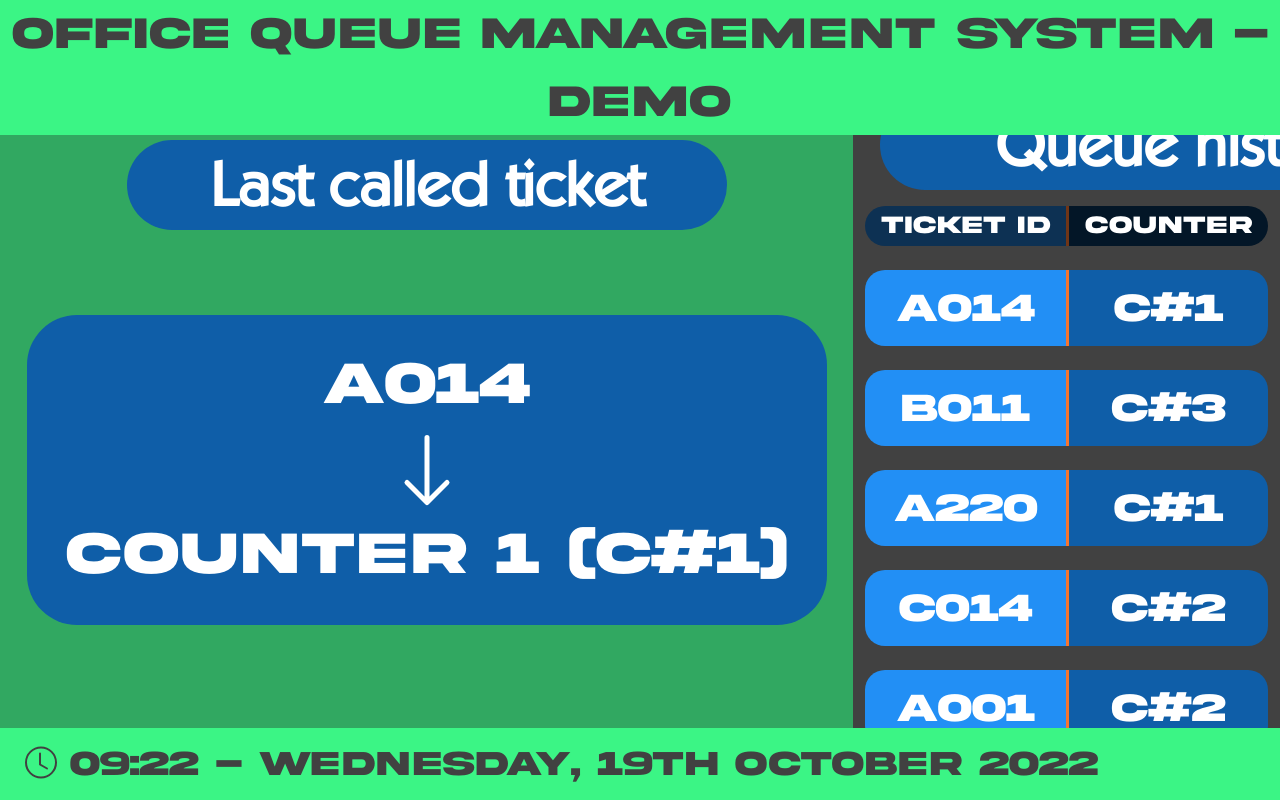
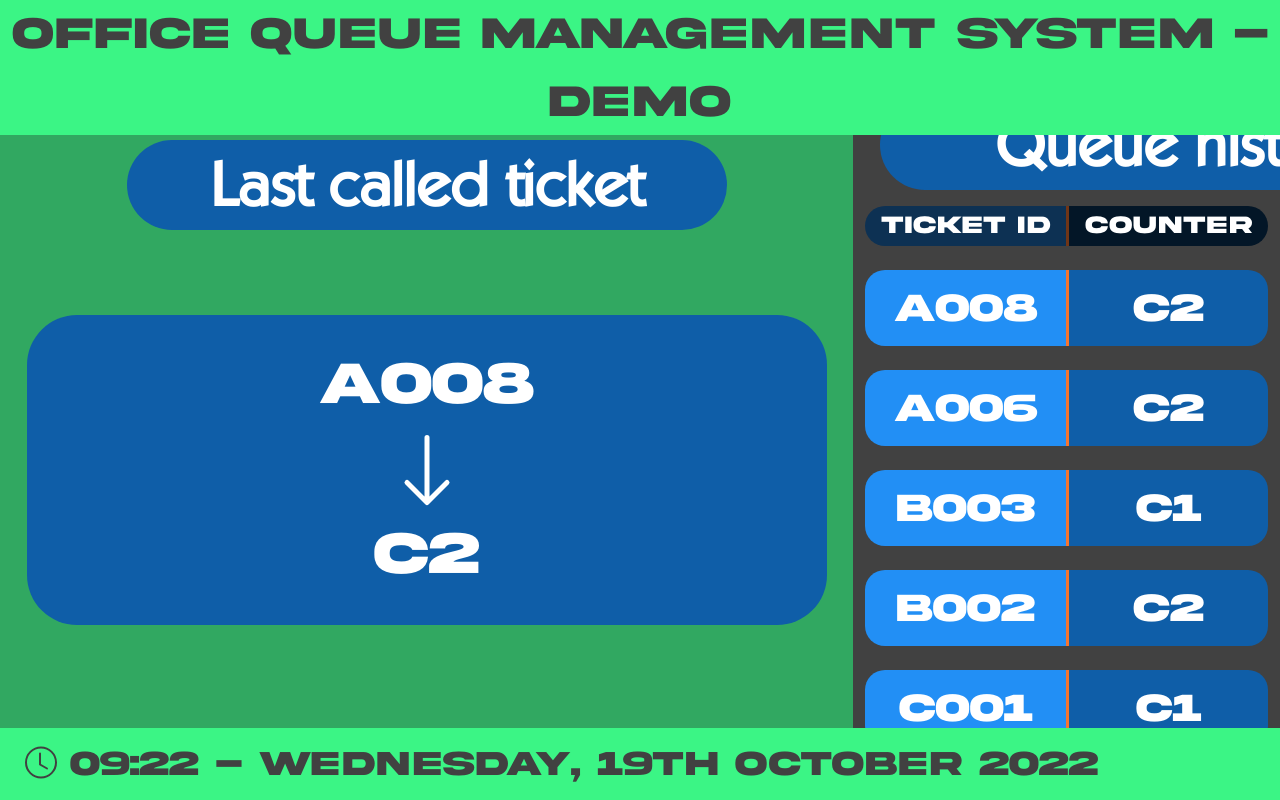
Before and after one commit to polito-SE2-TEAM-20/softeng2-OfficeQueueManagementSystem, a React (Create React App) app in the folder front-end/: page /mainscreen in a window 1280 px wide. Shown: the top 800 px of the page. Built offline with nearby package versions, Linux system fonts and the light colour scheme.

Commit message:
dev: implemented last 5 tickets as fake tickets waiting for the back-end service

```diff
--- a/front-end/src/client-stand/API/api-client-stand.js
+++ b/front-end/src/client-stand/API/api-client-stand.js
@@ -10,22 +10,10 @@ async function getServiceTypes() {
 }
 
 async function issueNewTicket(serviceCode) {
-    const response = await fetch(
-        'http://se2-queue-backend.germangorodnev.com/ticketsCount',
-        {
-            method: "GET"
-        }
-    )
-
-    const nextIndex = (await response.json().tickets.lenght) + 1
-    const ticket = {
-        serviceCode: serviceCode
-    }
-
-    await fetch('http://se2-queue-backend.germangorodnev.com/issueTicket', {
+    const response = await fetch('http://se2-queue-backend.germangorodnev.com/queues/newTicket', {
         method: "POST",
         headers: { 'Content-type': 'application/json' },
-        body: JSON.stringify(ticket)
+        body: JSON.stringify({service:serviceCode})
     })
 }
 
--- a/front-end/src/main-screen/MSNewTicket.js
+++ b/front-end/src/main-screen/MSNewTicket.js
@@ -4,17 +4,19 @@ import Col from 'react-bootstrap/Col'
 import { useState, useEffect } from 'react'
 
 const MSNewTicket = (props) => {
-    const [s, setS] = useState(false);
+    const [newTicketAnimation, setNewTicketAnimation] = useState(false);
 
+    /*
     useEffect(() => {
         setTimeout(() => {
-            setS(true)
+            setNewTicketAnimation(true)
 
             setTimeout(() => {
-                setS(false)
+                setNewTicketAnimation(false)
             }, 2*1000)
         }, 1000*3)
     }, []);
+    */
 
     return (
         <>
@@ -25,9 +27,9 @@ const MSNewTicket = (props) => {
                     </Col>
                 </Row>
             </Container>
-            <div class={`newTicketBox center ${s?"transparencyAnimation":""}`}>
+            <div class={`newTicketBox center ${newTicketAnimation ? "transparencyAnimation" : ""}`}>
                 <div class="newTicketText">
-                    A014
+                    {props.listOfTickets[0].ticketCode}
                 </div>
                 <div style={{ color: "#ffffff" }}>
                     <svg xmlns="http://www.w3.org/2000/svg" width="80" height="80" fill="currentColor" class="bi bi-arrow-down" viewBox="0 0 16 16">
@@ -35,7 +37,7 @@ const MSNewTicket = (props) => {
                     </svg>
                 </div>
                 <div class="newTicketText">
-                    Counter 1 (C#1)
+                    {props.listOfTickets[0].counterID}
                 </div>
             </div>
         </>
--- a/front-end/src/main-screen/MainScreenWrapper.js
+++ b/front-end/src/main-screen/MainScreenWrapper.js
@@ -5,8 +5,17 @@ import Col from 'react-bootstrap/esm/Col';
 import TimeAndDate from './TimeAndDate'
 import QueueHistory from './QueueHistory';
 import OQMS from './OQMS';
+import { useState, useEffect } from 'react'
 
 const MainScreenWrapper = () => {
+    const [listOfTickets, setListOfTickets] = useState([
+        { ticketCode: "A008", counterID: "C2" },
+        { ticketCode: "A006", counterID: "C2" },
+        { ticketCode: "B003", counterID: "C1" },
+        { ticketCode: "B002", counterID: "C2" },
+        { ticketCode: "C001", counterID: "C1" },
+    ]);
+
     return (
         <Container fluid>
             <Row>
@@ -14,10 +23,10 @@ const MainScreenWrapper = () => {
             </Row>
             <Row style={{ minHeight: "100vh" }}>
                 <Col className='col-8' style={{ backgroundColor: "#31A861" }}>
-                    <MSNewTicket />
+                    <MSNewTicket listOfTickets={listOfTickets} />
                 </Col>
                 <Col className='col-4' style={{ backgroundColor: "#414141" }}>
-                    <QueueHistory />
+                    <QueueHistory listOfTickets={listOfTickets} />
                 </Col>
             </Row>
             <TimeAndDate />
--- a/front-end/src/main-screen/QueueHistory.js
+++ b/front-end/src/main-screen/QueueHistory.js
@@ -8,37 +8,24 @@ const QueueHistory = (props) => {
     return (
         <>
             <p class="sectionTitleRight" style={{ color: "#ffffff", marginTop: "100px" }}>Queue history</p>
-            <Table style={{borderCollapse: 'collapse'}}>
+            <Table style={{ borderCollapse: 'collapse' }}>
                 <thead>
                     <th className="leftQueueHeader">TICKET ID</th>
                     <th className="rightQueueHeader">COUNTER</th>
                 </thead>
                 <br></br>
                 <tbody>
-                    <tr>
-                        <td style={{backgroundColor: "#228FF5", borderTop: 'none', borderBottom: 'none'}} className="leftQueueItem">A014</td>
-                        <td style={{backgroundColor: "#0F5EA8", borderTop: 'none', borderBottom: 'none'}} className="rightQueueItem">C#1</td>
-                    </tr>
-                    <br></br>
-                    <tr>
-                        <td style={{backgroundColor: "#228FF5", borderTop: 'none', borderBottom: 'none'}} className="leftQueueItem">B011</td>
-                        <td style={{backgroundColor: "#0F5EA8", borderTop: 'none', borderBottom: 'none'}} className="rightQueueItem">C#3</td>
-                    </tr>
-                    <br></br>
-                    <tr>
-                        <td style={{backgroundColor: "#228FF5", borderTop: 'none', borderBottom: 'none'}} className="leftQueueItem">A220</td>
-                        <td style={{backgroundColor: "#0F5EA8", borderTop: 'none', borderBottom: 'none'}} className="rightQueueItem">C#1</td>
-                    </tr>
-                    <br></br>
-                    <tr>
-                        <td style={{backgroundColor: "#228FF5", borderTop: 'none', borderBottom: 'none'}} className="leftQueueItem">C014</td>
-                        <td style={{backgroundColor: "#0F5EA8", borderTop: 'none', borderBottom: 'none'}} className="rightQueueItem">C#2</td>
-                    </tr>
-                    <br></br>
-                    <tr>
-                        <td style={{backgroundColor: "#228FF5", borderTop: 'none', borderBottom: 'none'}} className="leftQueueItem">A001</td>
-                        <td style={{backgroundColor: "#0F5EA8", borderTop: 'none', borderBottom: 'none'}} className="rightQueueItem">C#2</td>
-                    </tr>
+                    {
+                        props.listOfTickets.map((ticket) => {
+                            return (<>
+                                <tr>
+                                    <td style={{ backgroundColor: "#228FF5", borderTop: 'none', borderBottom: 'none' }} className="leftQueueItem">{ticket.ticketCode}</td>
+                                    <td style={{ backgroundColor: "#0F5EA8", borderTop: 'none', borderBottom: 'none' }} className="rightQueueItem">{ticket.counterID}</td>
+                                </tr>
+                                <br></br>
+                            </>);
+                        })
+                    }
                 </tbody>
             </Table>
         </>
```
Also changed, not shown: front-end/src/main-screen/API/api-main-screen.js (added, +10 -0 lines).
